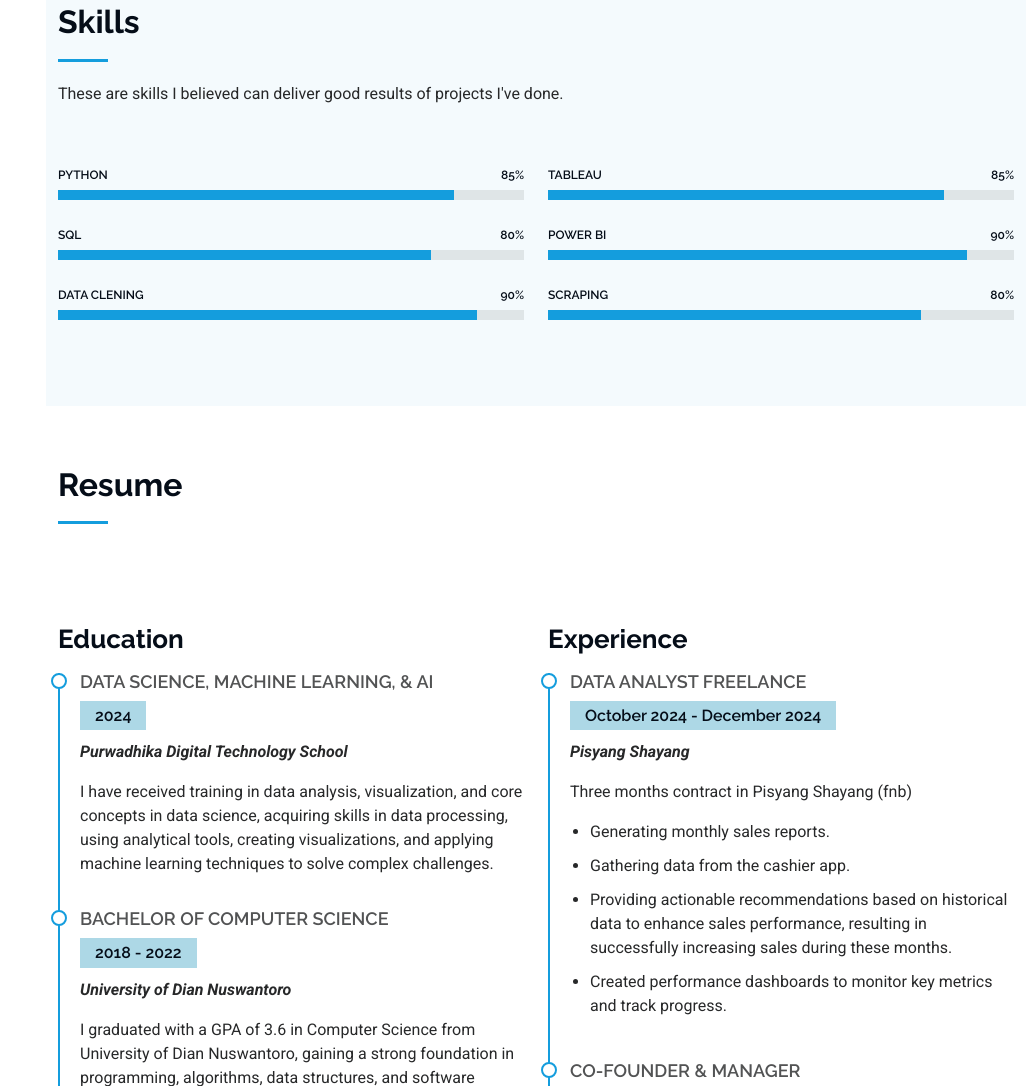
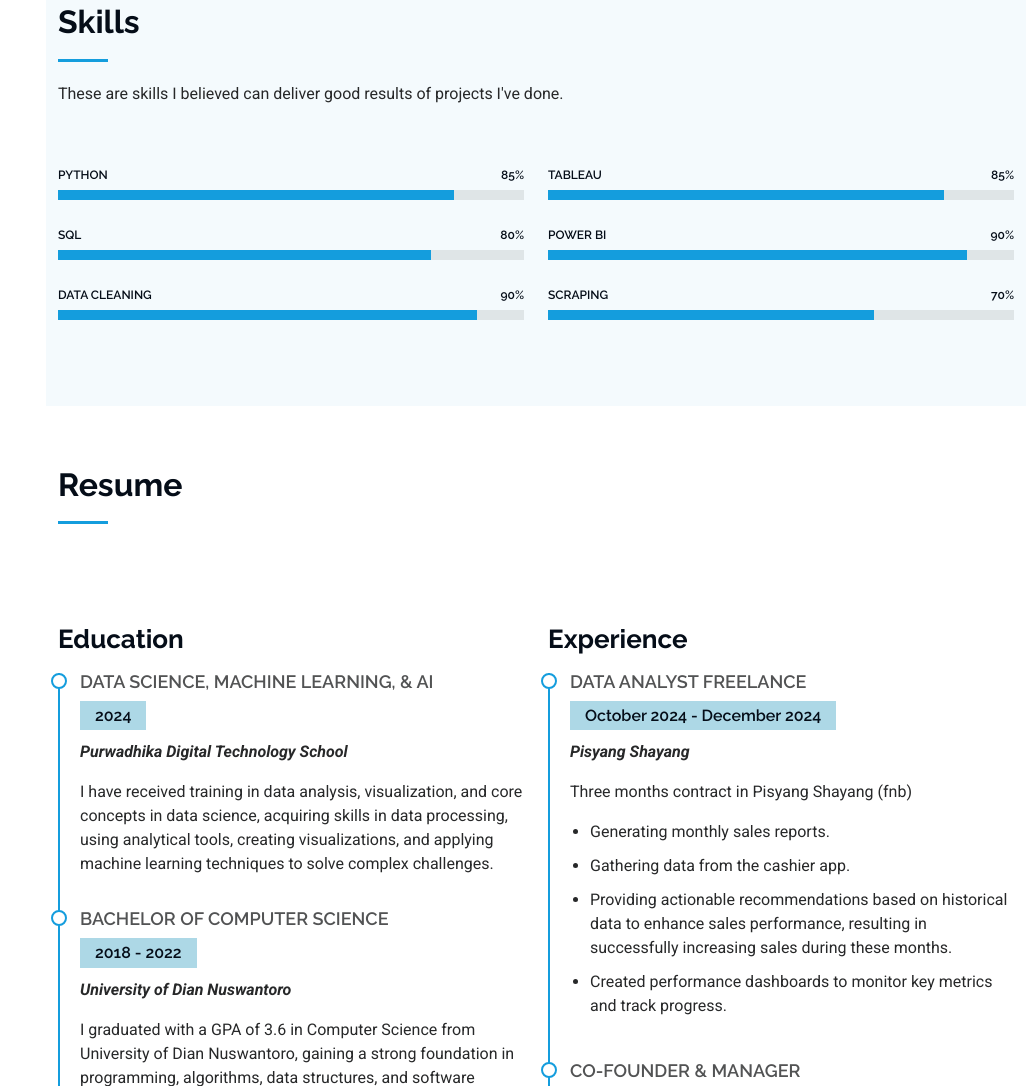
Before and after one commit to alfadewa58/portfolioalfa.github.io, a plain HTML site: page index.html in a window 1280 px wide. Shown: the part 1544-2630 px from the top of the page, without its empty margins (254-1280 px from the left). Drawn offline with Linux system fonts and the light colour scheme.

Commit message:
Update index.html

```diff
--- a/index.html
+++ b/index.html
@@ -206,7 +206,7 @@
             </div><!-- End Skills Item -->
 
             <div class="progress">
-              <span class="skill"><span>Data Clening</span> <i class="val">90%</i></span>
+              <span class="skill"><span>Data Cleaning</span> <i class="val">90%</i></span>
               <div class="progress-bar-wrap">
                 <div class="progress-bar" role="progressbar" aria-valuenow="90" aria-valuemin="0" aria-valuemax="100"></div>
               </div>
@@ -231,9 +231,9 @@
             </div><!-- End Skills Item -->
 
             <div class="progress">
-              <span class="skill"><span>Scraping</span> <i class="val">80%</i></span>
+              <span class="skill"><span>Scraping</span> <i class="val">70%</i></span>
               <div class="progress-bar-wrap">
-                <div class="progress-bar" role="progressbar" aria-valuenow="80" aria-valuemin="0" aria-valuemax="100"></div>
+                <div class="progress-bar" role="progressbar" aria-valuenow="70" aria-valuemin="0" aria-valuemax="100"></div>
               </div>
             </div><!-- End Skills Item -->
 
```
